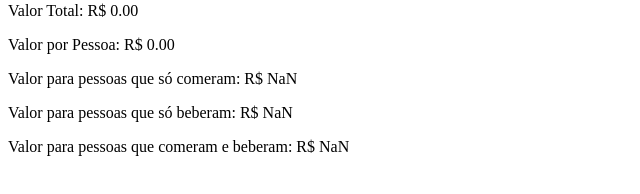
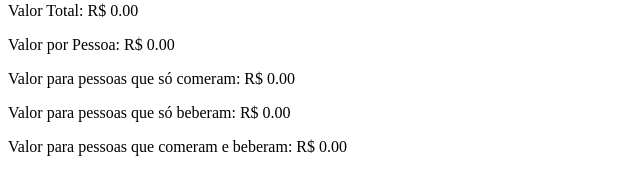
Before and after one commit to b0ssard/split-the-bill, a Next.js app: page / in a window 1280 px wide. Shown: the part 292-486 px from the top of the page, without its empty margins (0-640 px from the left). Built offline with nearby package versions, Linux system fonts and the light colour scheme.

Commit message:
modificada a renderização.

```diff
--- a/src/pages/index.tsx
+++ b/src/pages/index.tsx
@@ -35,8 +35,7 @@ const Home: React.FC = () => {
   const calculateTotalWithTip =
     foodBill + drinkBill + (foodBill + drinkBill) * (tipPercentage / 100);
 
-  const calculateSimplePerPersonAmount = () =>
-    calculateTotalWithTip / numberOfPeople;
+  const simplePerPersonAmount = calculateTotalWithTip / numberOfPeople;
 
   const foodOnlyTotal =
     (foodBill + foodBill * (tipPercentage / 100)) /
@@ -125,13 +124,24 @@ const Home: React.FC = () => {
         <h2>Resultado</h2>
         <p>Valor Total: R$ {calculateTotalWithTip.toFixed(2)}</p>
         <p>
-          Valor por Pessoa: R$ {calculateSimplePerPersonAmount().toFixed(2)}
+          Valor por Pessoa: R${" "}
+          {isNaN(simplePerPersonAmount)
+            ? "0.00"
+            : simplePerPersonAmount.toFixed(2)}
         </p>
-        <p>Valor para pessoas que só comeram: R$ {foodOnlyTotal.toFixed(2)}</p>
-        <p>Valor para pessoas que só beberam: R$ {drinkOnlyTotal.toFixed(2)}</p>
+        <p>
+          Valor para pessoas que só comeram: R${" "}
+          {isNaN(foodOnlyTotal) ? "0.00" : foodOnlyTotal.toFixed(2)}
+        </p>
+        <p>
+          Valor para pessoas que só beberam: R${" "}
+          {isNaN(drinkOnlyTotal) ? "0.00" : drinkOnlyTotal.toFixed(2)}
+        </p>
         <p>
           Valor para pessoas que comeram e beberam: R${" "}
-          {calculateFoodAndDrinkTotal.toFixed(2)}
+          {isNaN(calculateFoodAndDrinkTotal)
+            ? "0.00"
+            : calculateFoodAndDrinkTotal.toFixed(2)}
         </p>
       </div>
     </div>
```
